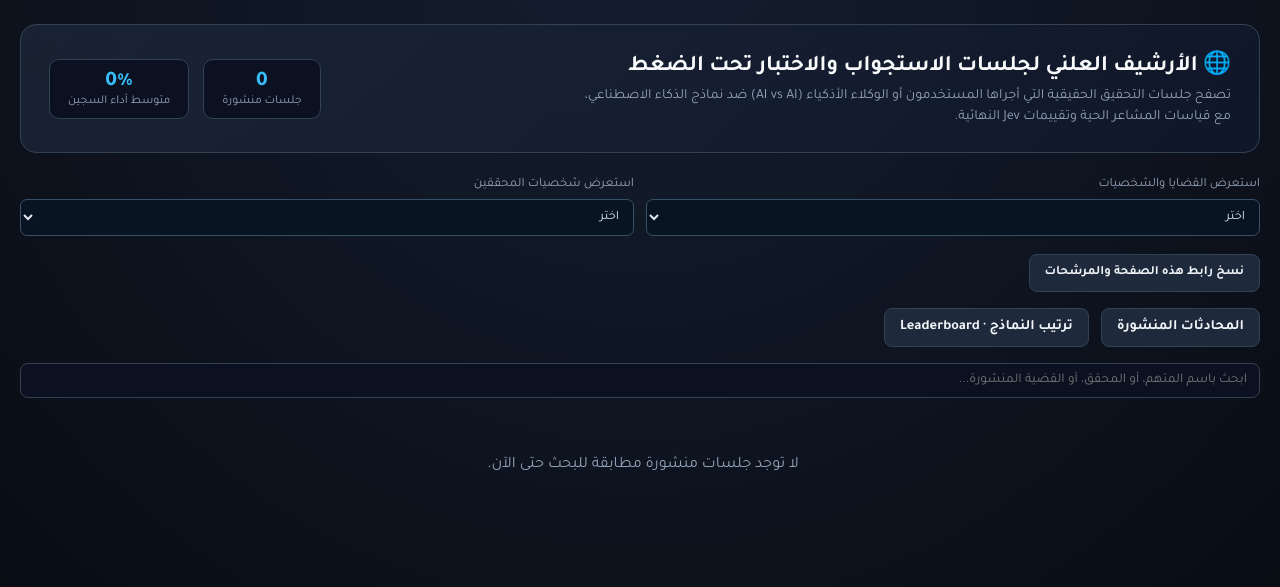
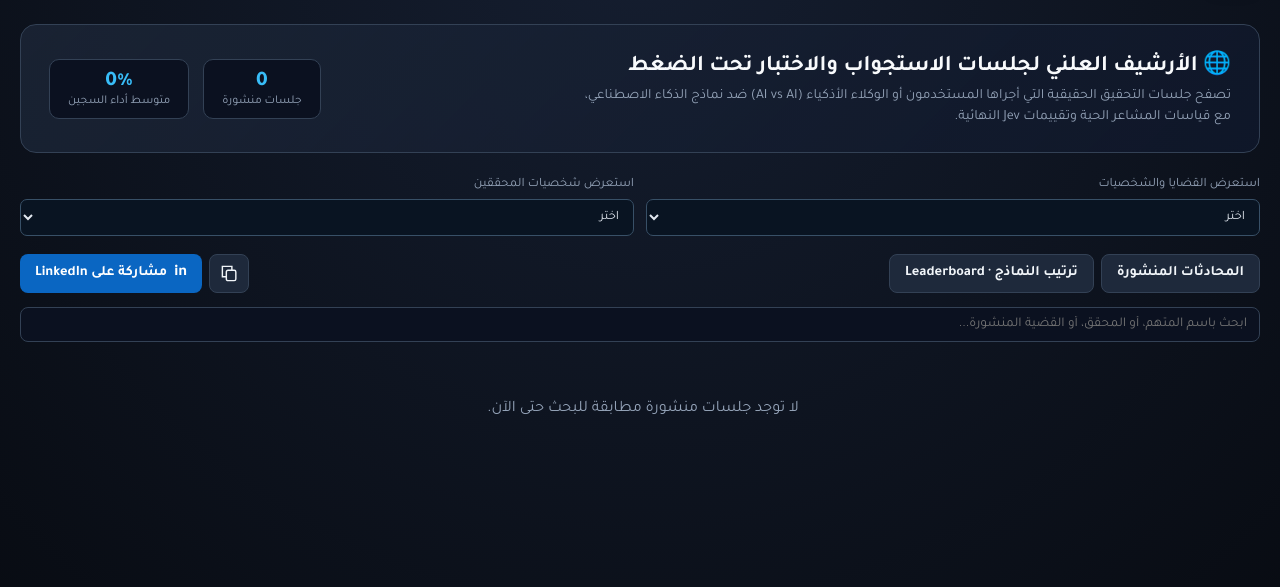
Before and after one commit to qahmad81/prisonlab, a PHP site: page /public.php in a window 1280 px wide. Shown: the part 73-660 px from the top of the page. Run offline with PHP 8.4, Linux system fonts and the light colour scheme.

Commit message:
Fix operator profile entry and streamline public sharing controls

```diff
--- a/assets/lab-cards.js
+++ b/assets/lab-cards.js
@@ -33,7 +33,7 @@
         const info=this.caseInfo(s),f=this.funding(s),op=s.operator_profile;
         const el=document.createElement('article');el.className='archive-card test-card';
         const ev=s.evaluation || {},p=ev.prisoner_score ?? ev.overall_score,i=ev.investigator_score;
-        el.innerHTML=`<header class="test-heading">${rank?`<span class="test-rank">#${this.esc(rank)}</span>`:''}<h3>${this.esc(info.title)}</h3><div class="test-character-caption">${this.esc(info.name)}${this.stats(this.caseUrl(s.case_file),'إحصائيات المتهم والقضية')}</div></header><div class="test-cast"><img class="test-portrait" src="${LabView.face(s.character_slug,s.current_state)}" alt="${this.esc(info.name)}" width="64" height="84"><div class="test-actors">${this.actor(s,'prisoner',scope)}${this.actor(s,'interrogator',scope)}</div></div><div class="test-scores"><span>السجين: ${p==null?'—':this.esc(p)+'%'}</span><span>المحقق: ${i==null?'—':this.esc(i)+'%'}</span><span>${this.esc(s.turns_count || 0)} دورات</span></div><div class="test-credits">${this.person('المشغّل',op,op?.display_name,op?.public_id && typeof LabSharing!=='undefined'?LabSharing.profile(op.public_id):null)}${this.person('الممول',f.profile,f.name,f.url)}</div><div class="test-cost"></div><div class="test-actions"><span class="test-date"></span><button type="button" class="btn btn-secondary test-open">تصفح الحوار</button></div>`;
+        el.innerHTML=`<header class="test-heading">${rank?`<span class="test-rank">#${this.esc(rank)}</span>`:''}<h3>${this.esc(info.title)}</h3><div class="test-character-caption">${this.esc(info.name)}${this.stats(this.caseUrl(s.case_file),'إحصائيات المتهم والقضية')}</div></header><div class="test-cast"><div class="test-portraits"><img class="test-portrait" src="${LabView.face(s.character_slug,s.current_state)}" alt="${this.esc(info.name)}" width="64" height="84">${s.interrogator_type!=='human' && s.interrogator_character?LabView.investigatorAvatar(s.interrogator_character,'test-investigator-portrait'):''}</div><div class="test-actors">${this.actor(s,'prisoner',scope)}${this.actor(s,'interrogator',scope)}</div></div><div class="test-scores"><span>السجين: ${p==null?'—':this.esc(p)+'%'}</span><span>المحقق: ${i==null?'—':this.esc(i)+'%'}</span><span>${this.esc(s.turns_count || 0)} دورات</span></div><div class="test-credits">${this.person('المشغّل',op,op?.display_name,op?.public_id && typeof LabSharing!=='undefined'?LabSharing.profile(op.public_id):null)}${this.person('الممول',f.profile,f.name,f.url)}</div><div class="test-cost"></div><div class="test-actions"><span class="test-date"></span><button type="button" class="btn btn-secondary test-open">تصفح الحوار</button></div>`;
         el.querySelector('.test-cost').textContent=LabCommunity.cost(s);
         if(!s.cost?.complete)el.querySelector('.test-cost').title='التكلفة المتاحة فقط؛ بعض الاستدعاءات لم يبلغ المزود عن تكلفتها.';
         const date=s.published_at || s.updated_at || s.created_at;el.querySelector('.test-date').textContent=date?new Date(date).toLocaleDateString('ar'):'';
--- a/assets/public-community.js
+++ b/assets/public-community.js
@@ -24,18 +24,18 @@
         if(/^https:\/\//.test(data.profile.avatar_url || '')){const img=document.createElement('img');img.src=data.profile.avatar_url;img.alt='';img.referrerPolicy='no-referrer';img.addEventListener('error',()=>img.remove());box.appendChild(img);}
         const name=document.createElement('h2');name.className='profile-name';name.dir='auto';name.textContent=data.profile.display_name;box.appendChild(name);
         const p=document.createElement('p');p.textContent=`${data.logs.length} تجارب منشورة. السجلات الخاصة غير معروضة.`;box.appendChild(p);
-        box.appendChild(LabSharing.copy(LabSharing.profile(data.profile.public_id),'نسخ رابط الملف'));
         const tabs=document.createElement('div');tabs.className='profile-tabs';tabs.setAttribute('role','tablist');
-        const choices=[['investigator','محقق','human'],['accused','متهم','reverse'],['simulations','محاكاة بين النماذج','ai']];
-        const selected=new URL(location.href).searchParams.get('tab');this.profileTab=choices.some(([id])=>id===selected)?selected:'investigator';
-        for(const [id,label,mode] of choices){const b=document.createElement('button');b.type='button';b.className='btn btn-secondary';b.setAttribute('role','tab');b.setAttribute('aria-selected',String(this.profileTab===id));b.textContent=label+' · '+data.logs.filter(s=>s.interrogator_type===mode).length;b.addEventListener('click',()=>{this.profileTab=id;for(const x of tabs.children)x.setAttribute('aria-selected',String(x===b));const u=new URL(location.href);u.searchParams.set('tab',id);u.searchParams.delete('view');history.replaceState(null,'',u);this.show(false);renderPublicGrid(document.getElementById('public-search').value);});tabs.appendChild(b);}box.appendChild(tabs);
+        const choices=[['all','الكل',null],['investigator','محقق','human'],['accused','متهم','reverse'],['simulations','محاكاة بين النماذج','ai']];
+        const selected=new URL(location.href).searchParams.get('tab');this.profileTab=choices.some(([id])=>id===selected)?selected:'all';
+        if(this.profileTab!=='all' && !data.logs.some(s=>s.interrogator_type===choices.find(([id])=>id===this.profileTab)[2])){this.profileTab='all';const u=new URL(location.href);u.searchParams.set('tab','all');history.replaceState(null,'',u);}
+        for(const [id,label,mode] of choices){const b=document.createElement('button');b.type='button';b.className='btn btn-secondary';b.setAttribute('role','tab');b.setAttribute('aria-selected',String(this.profileTab===id));b.textContent=label+' · '+data.logs.filter(s=>!mode || s.interrogator_type===mode).length;b.addEventListener('click',()=>{this.profileTab=id;for(const x of tabs.children)x.setAttribute('aria-selected',String(x===b));const u=new URL(location.href);u.searchParams.set('tab',id);u.searchParams.delete('view');history.replaceState(null,'',u);this.show(false);renderPublicGrid(document.getElementById('public-search').value);});tabs.appendChild(b);}box.appendChild(tabs);this.shareControl();
     },
     filterSessions(items){
         const p=new URL(location.href).searchParams, mode={investigator:'human',accused:'reverse',simulations:'ai'}[this.profileTab];
         return items.filter(s=>(!p.get('sponsor') || s.sponsor_id===p.get('sponsor')) && (!p.get('funding') || s.cost?.funding_source===p.get('funding')) && (!p.get('funder') || (s.cost?.funding_source==='personal'?s.operator_profile?.public_id:s.sponsor_profile?.public_id)===p.get('funder')) && (!p.get('profile') || !mode || s.interrogator_type===mode) && (!p.get('case_file') || s.case_file===p.get('case_file')) && (!p.get('investigator') || s.interrogator_character?.id===p.get('investigator')) && (!p.get('model') || (p.get('role')==='interrogator'?s.interrogator_model===p.get('model'):p.get('role')==='prisoner'?s.model===p.get('model'):[s.model,s.interrogator_model].includes(p.get('model')))));
     },
     updateUrl(){const u=new URL(location.href);u.searchParams.set('view','leaderboard');for(const [id,param] of [['model','model'],['role','role'],['case','case_file'],['level','level'],['opponent-level','opponent_level'],['rubric','rubric']]){const value=document.getElementById('board-'+id).value;if(value)u.searchParams.set(param,value);else u.searchParams.delete(param);}history.replaceState(null,'',u);this.shareControl();},
-    shareControl(){const box=document.getElementById('public-share-control');if(box)box.replaceChildren(LabSharing.copy(location.href,'نسخ رابط هذه الصفحة والمرشحات'));},
+    shareControl(){const box=document.getElementById('public-share-control');if(box)box.replaceChildren(LabSharing.copy(location.href,'نسخ رابط المشاركة مع المرشحات'),LabSharing.linkedin(location.href));},
     context(){
         const box=document.getElementById('public-context-heading'),p=new URL(location.href).searchParams,data=this.catalog || {};box.replaceChildren();
         const file=data.cases?.find(c=>c.filename===p.get('case_file')),persona=data.investigators?.find(c=>c.id===p.get('investigator')),model=data.models?.find(m=>m.id===p.get('model'));
@@ -44,7 +44,6 @@
             const text=document.createElement('p');text.textContent=file?'القضية وشخصية المتهم · المستوى '+file.difficulty.level+'/10':persona?persona.bio+' · المستوى '+persona.level+'/10':'نتائج النموذج المنشورة حسب الدور والمرشحات؛ لا تظهر المحادثات الخاصة.';box.appendChild(text);
             if(file){const details=document.createElement('details');details.innerHTML='<summary>ملف القضية والشخصية</summary>';const pre=document.createElement('pre');pre.className='public-case-content';pre.textContent=file.content;details.appendChild(pre);box.appendChild(details);const start=document.createElement('a');start.href='index.php?case_file='+encodeURIComponent(file.filename);start.textContent='اختبر هذه القضية في المختبر ↗';start.className='text-button';box.appendChild(start);}
             if(persona){const img=document.createElement('div');img.innerHTML=LabView.investigatorAvatar(persona);box.prepend(img);}
-            box.appendChild(LabSharing.copy(location.href));
         }
         const dir=document.getElementById('public-directory');dir.replaceChildren();
         for(const [title,items,value,label,to] of [['استعرض القضايا والشخصيات',data.cases || [],'filename','title',v=>LabSharing.case(v)],['استعرض شخصيات المحققين',data.investigators || [],'id','name',v=>LabSharing.investigator(v)]]){const l=document.createElement('label');l.textContent=title;const select=document.createElement('select');const empty=document.createElement('option');empty.value='';empty.textContent='اختر';select.appendChild(empty);for(const item of items){const o=document.createElement('option');o.value=item[value];o.textContent=item[label];select.appendChild(o);}select.addEventListener('change',()=>{if(select.value)location.href=to(select.value);});l.appendChild(select);dir.appendChild(l);}
--- a/assets/sharing.js
+++ b/assets/sharing.js
@@ -4,11 +4,13 @@
     model(id,role){return this.url({view:'leaderboard',model:id,role});},
     case(file){return this.url({case_file:file});},
     investigator(id){return this.url({investigator:id});},
-    profile(id,tab='investigator'){return this.url({profile:id,tab});},
+    profile(id,tab='all'){return this.url({profile:id,tab});},
     link(text,url){const a=document.createElement('a');a.href=url;a.className='text-button public-context-link';a.textContent=text;a.target='_blank';a.rel='noopener';a.addEventListener('click',e=>e.stopPropagation());return a;},
     copy(url,label='نسخ رابط المشاركة'){
-        const b=document.createElement('button');b.type='button';b.className='btn btn-secondary share-link-button';b.textContent=label;
-        b.addEventListener('click',async e=>{e.stopPropagation();try{await navigator.clipboard.writeText(url);b.textContent='✓ نُسخ الرابط';}catch{const a=this.link('افتح رابط المشاركة وانسخه',url);b.replaceWith(a);}});return b;
+        const b=document.createElement('button');b.type='button';b.className='btn btn-secondary share-link-button icon-button';b.title=label;b.setAttribute('aria-label',label);
+        b.innerHTML='<svg viewBox="0 0 24 24" width="19" height="19" fill="none" stroke="currentColor" stroke-width="1.8" aria-hidden="true"><rect x="8" y="8" width="12" height="13" rx="2"/><path d="M15 8V3H3v13h5"/></svg>';
+        b.addEventListener('click',async e=>{e.stopPropagation();try{await navigator.clipboard.writeText(url);b.title='نُسخ الرابط';b.setAttribute('aria-label','نُسخ الرابط');b.classList.add('copied');}catch{const a=this.link('افتح رابط المشاركة وانسخه',url);b.replaceWith(a);}});return b;
     },
+    linkedin(url){const a=document.createElement('a');a.className='btn linkedin-share page-linkedin-share';a.href='https://www.linkedin.com/sharing/share-offsite/?url='+encodeURIComponent(url);a.target='_blank';a.rel='noopener noreferrer';a.title='مشاركة هذه الصفحة على LinkedIn';a.setAttribute('aria-label',a.title);a.innerHTML='<b aria-hidden="true" dir="ltr">in</b><span>مشاركة على LinkedIn</span>';return a;},
     setupLinks(){if(typeof LabCards!=='undefined')LabCards.setupLinks();}
 };
--- a/assets/style.css
+++ b/assets/style.css
@@ -1774,3 +1774,6 @@
 @media(max-width:700px){.lab-footer{flex-direction:column;align-items:flex-start}.header-actions{gap:9px}.sponsor-header-button{padding:7px 10px}.test-card{padding:12px!important}.setup-character-tags{gap:3px}.lab-footer .env-pills{gap:6px}.test-scores{font-size:.71rem}}
 .mcp-config-dialog{width:min(560px,calc(100vw - 32px))}.mcp-session-panel{max-height:42vh;overscroll-behavior:contain}.mcp-session-panel summary{cursor:pointer;font-weight:700;color:#6ee7cc}
 .mcp-connect-option strong,.mcp-mark{font:700 15px monospace;color:#6ee7cc}.mcp-connect-option small{margin-inline-start:auto;color:#a0c8c0}.mcp-config-dialog{max-width:590px}.mcp-config-dialog form{display:grid;gap:12px}.mcp-config-dialog input,.mcp-config-dialog select,.mcp-gate-row input{width:100%;box-sizing:border-box;padding:12px;background:#0a1522;color:#e2e8f0;border:1px solid #43546a;border-radius:6px}.mcp-config-dialog p,.mcp-session-panel p{line-height:1.8;color:#a9bdce}.mcp-session-panel{border-color:#259c93;margin:10px 0;padding:12px}.mcp-gate-row{display:flex;flex-wrap:wrap;align-items:center;gap:10px;padding:14px 0;border-top:1px solid #314357}.mcp-gate-row strong,.mcp-gate-row input{flex-basis:100%}.mcp-gate-row .btn{width:auto}.mcp-session-panel[hidden]{display:none}.mcp-gate-row button{font-size:12px}
+
+/* Public navigation and paired actor portraits. */
+.brand-home{display:inline-flex;flex-shrink:0;border-radius:12px}.brand-home:focus-visible{outline:2px solid #fbbf24;outline-offset:4px}.test-portraits{display:flex;flex-direction:column;gap:7px;flex-shrink:0;width:64px}.test-portraits .test-investigator-portrait{display:block;width:64px;height:86px;object-fit:cover;border-radius:7px;border:1px solid #46627a}.public-browse-toolbar{display:flex;align-items:center;justify-content:space-between;gap:12px;flex-wrap:wrap;margin:14px 0}.public-view-switch,.public-share-actions{display:flex;gap:7px;align-items:center;flex-wrap:wrap}.public-view-switch .btn{width:auto}.public-share-actions .btn{width:auto;min-height:39px;margin:0}.icon-button{display:inline-flex;align-items:center;justify-content:center;width:40px!important;padding:8px!important}.icon-button.copied{color:#6ee7b7;border-color:#10b981}.page-linkedin-share{display:inline-flex;align-items:center;gap:7px;text-decoration:none}.page-linkedin-share b{font-size:1rem}.public-main #public-directory{margin:14px 0}.profile-tabs{flex-wrap:wrap}@media(max-width:600px){.public-browse-toolbar{align-items:stretch}.public-view-switch{display:grid;grid-template-columns:1fr 1fr;width:100%}.public-view-switch .btn{font-size:.75rem;padding:8px}.public-share-actions{justify-content:flex-end;width:100%}}
--- a/index.php
+++ b/index.php
@@ -18,7 +18,7 @@
 
 <header class="top-bar">
     <div class="brand">
-        <img class="brand-logo" src="assets/branding/prisonlab-128.png" alt="" width="48" height="48">
+        <a class="brand-home" href="index.php" aria-label="الرئيسية · PrisonLab" title="العودة للرئيسية"><img class="brand-logo" src="assets/branding/prisonlab-128.png" alt="PrisonLab" width="48" height="48"></a>
         <div class="brand-copy"><span class="brand-name" dir="ltr">PrisonLab</span><h1>مختبر أداء نماذج الذكاء الاصطناعي</h1></div>
     </div>
     <div class="header-actions">
--- a/public.php
+++ b/public.php
@@ -106,7 +106,7 @@
 
 <header class="top-bar">
     <div class="brand">
-        <img class="brand-logo" src="assets/branding/prisonlab-128.png" alt="" width="48" height="48">
+        <a class="brand-home" href="index.php" aria-label="الرئيسية · PrisonLab" title="العودة للرئيسية"><img class="brand-logo" src="assets/branding/prisonlab-128.png" alt="PrisonLab" width="48" height="48"></a>
         <div class="brand-copy"><span class="brand-name" dir="ltr">PrisonLab</span><h1>التجارب المنشورة · نتائج يشاركها المجتمع</h1></div>
     </div>
     <div class="header-actions">
@@ -135,9 +135,9 @@
         </div>
     </section>
 
-    <section id="public-context-heading" class="profile-heading" hidden></section><div id="public-directory" class="community-filters"></div><div id="public-share-control" class="public-toolbar"></div>
+    <section id="public-context-heading" class="profile-heading" hidden></section><div id="public-directory" class="community-filters"></div>
     <section id="public-profile-heading" hidden></section>
-    <div class="public-toolbar"><button class="btn btn-secondary" id="show-gallery">المحادثات المنشورة</button><button class="btn btn-secondary" id="show-leaderboard">ترتيب النماذج · Leaderboard</button><a href="public.php" id="all-profiles-link" hidden>جميع المشاركين</a></div>
+    <div class="public-toolbar public-browse-toolbar"><div class="public-view-switch"><button class="btn btn-secondary" id="show-gallery">المحادثات المنشورة</button><button class="btn btn-secondary" id="show-leaderboard">ترتيب النماذج · Leaderboard</button><a href="public.php" id="all-profiles-link" hidden>جميع المشاركين</a></div><div id="public-share-control" class="public-share-actions"></div></div>
     <section id="community-leaderboard" class="community-board" hidden>
         <h2>التجارب الأعلى تقييمًا مع كل موديل</h2><p class="community-notice">المحادثات المنشورة فقط. الدرجة تخص أداء الموديل في دوره، وليست تقييمًا للشخص. استخدم المرشحات لمقارنة نفس القضية والمستوى والمعيار؛ اختلاف هذه العوامل يؤثر في النتائج.</p>
         <div class="community-filters">
```
Also changed, not shown: tests/community.cjs (+5 -1 lines).
